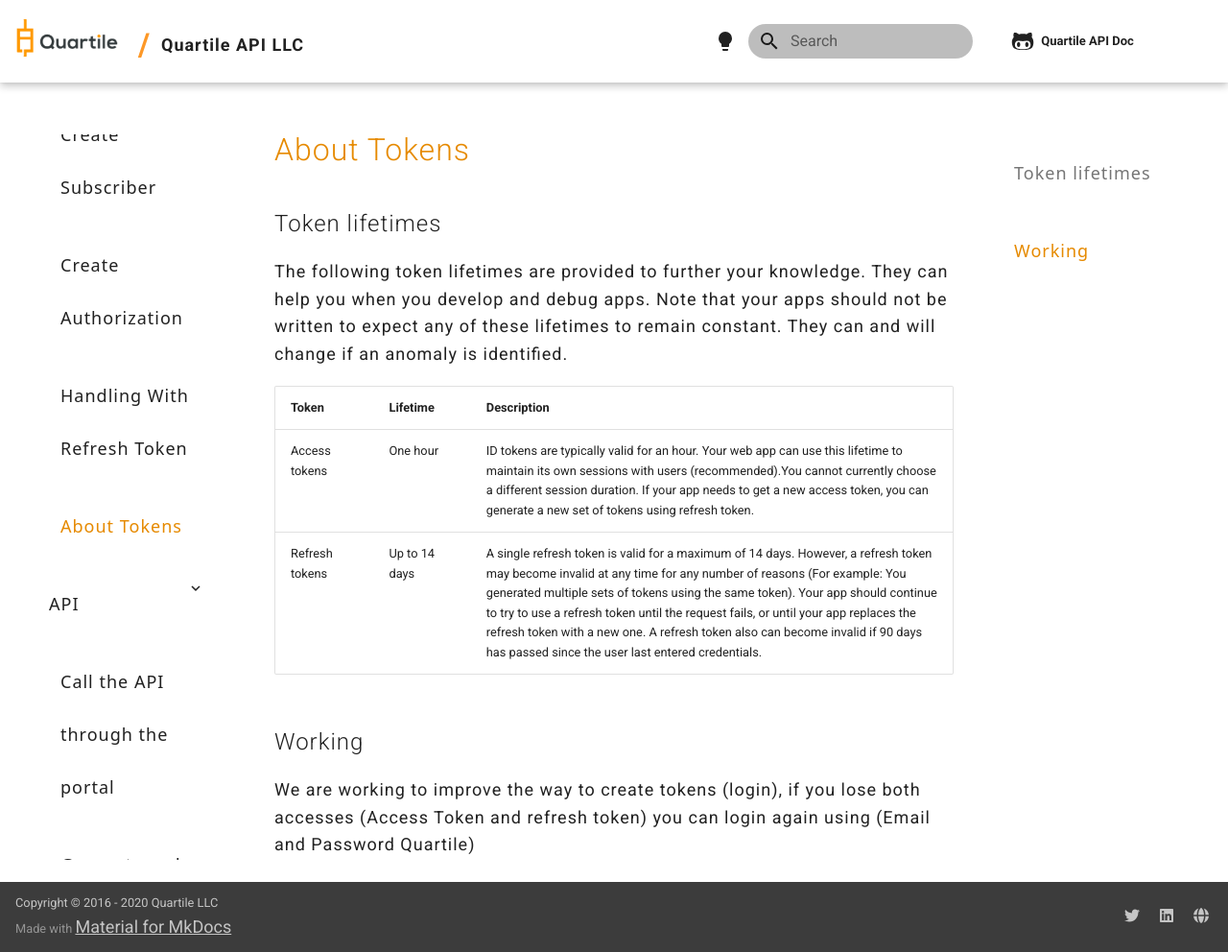
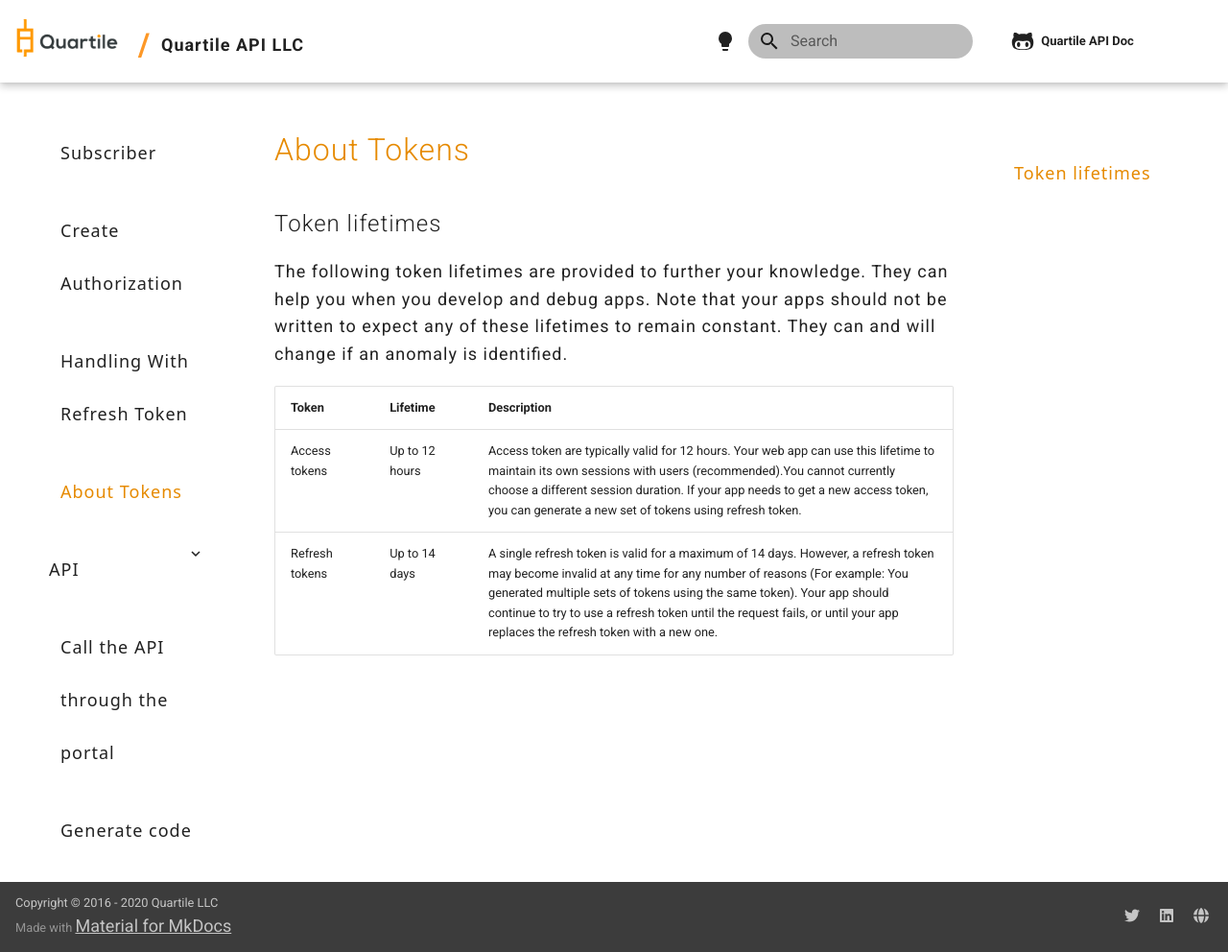
Before and after one commit to quartile-openapi/openapi-docs, an MkDocs documentation site: the page built from docs/tutorial/auth-refresh-token-details.md, in a window 1280 px wide and 992 px high. Shown: the whole window at 96% size. Built offline with MkDocs 1.6.1 and Material for MkDocs 9.7.7, drawn with Linux system fonts in a browser that asks for light colours; comment, search, counter and statistics services are not loaded.

Commit message:
Deploy using CI - Build: 4643

```diff
--- a/docs/files/token.json
+++ b/docs/files/token.json
@@ -2,7 +2,7 @@
     "authorization": {
         "token": "eyJ0eXAiOiJKV1QiLCJhbGciOiJSUzI1NiIsImtpZCI6I...",
         "type": "Bearer",
-        "expires_in": 3600,
+        "expires_in": 43200,
         "expires_at": "2022-06-10T17:08:48",
         "not_before": 1627058225,
         "note": "Use this token to make the request in the API..."
--- a/docs/tutorial/auth-refresh-token-details.md
+++ b/docs/tutorial/auth-refresh-token-details.md
@@ -5,9 +5,5 @@ The following token lifetimes are provided to further your knowledge. They can h
 
 | Token | Lifetime | Description |
 | ----------------------- | ------------------------------- | ------------ |
-| Access tokens | One hour | ID tokens are typically valid for an hour. Your web app can use this lifetime to maintain its own sessions with users (recommended).You cannot currently choose a different session duration. If your app needs to get a new access token, you can generate a new set of tokens using refresh token. |
-| Refresh tokens | Up to 14 days | A single refresh token is valid for a maximum of 14 days. However, a refresh token may become invalid at any time for any number of reasons (For example: You generated multiple sets of tokens using the same token). Your app should continue to try to use a refresh token until the request fails, or until your app replaces the refresh token with a new one.  A refresh token also can become invalid if 90 days has passed since the user last entered credentials. |
-
-## Working
-
-We are working to improve the way to create tokens (login), if you lose both accesses (Access Token and refresh token) you can login again using (Email and Password Quartile)
+| Access tokens | Up to 12 hours | Access token are typically valid for 12 hours. Your web app can use this lifetime to maintain its own sessions with users (recommended).You cannot currently choose a different session duration. If your app needs to get a new access token, you can generate a new set of tokens using refresh token. |
+| Refresh tokens | Up to 14 days | A single refresh token is valid for a maximum of 14 days. However, a refresh token may become invalid at any time for any number of reasons (For example: You generated multiple sets of tokens using the same token). Your app should continue to try to use a refresh token until the request fails, or until your app replaces the refresh token with a new one.|
```
Also changed, not shown: docs/tutorial/auth-authorization.md (+2 -2 lines).
